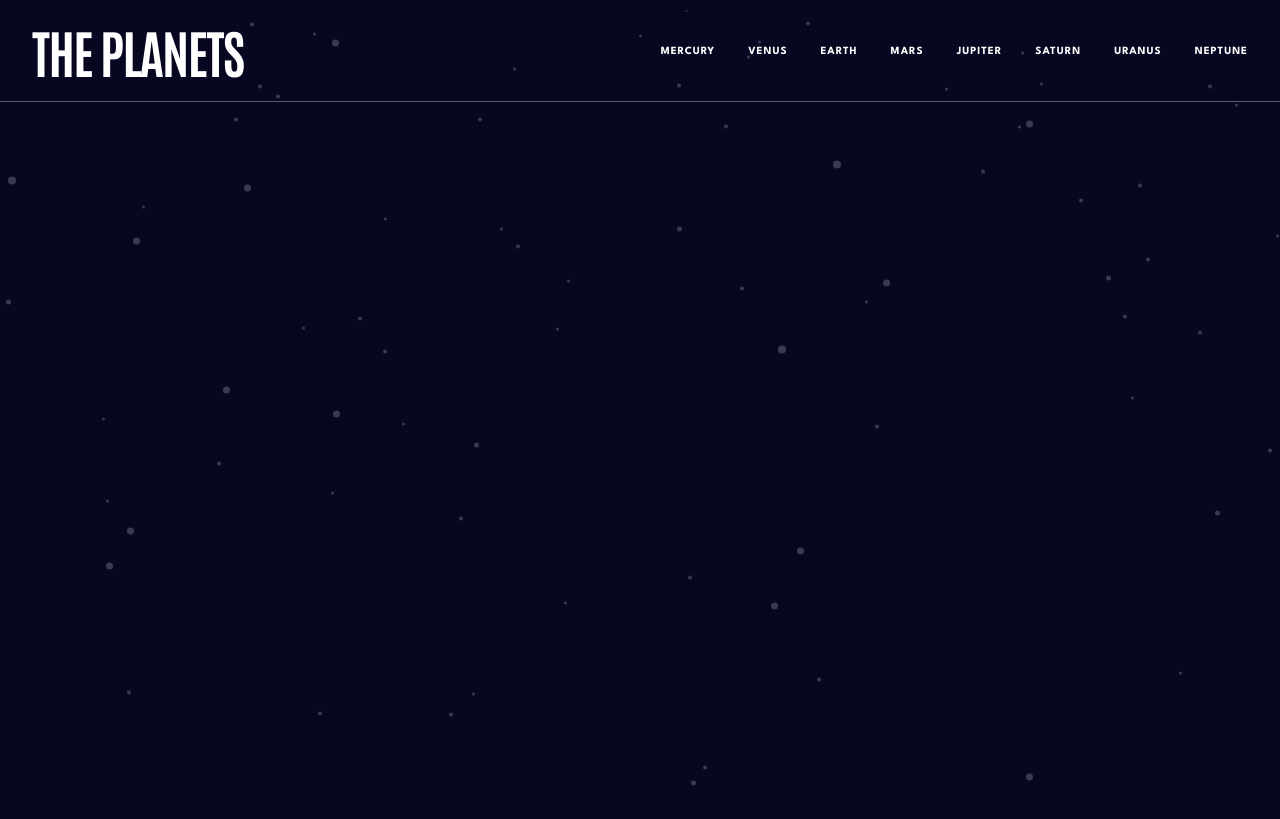
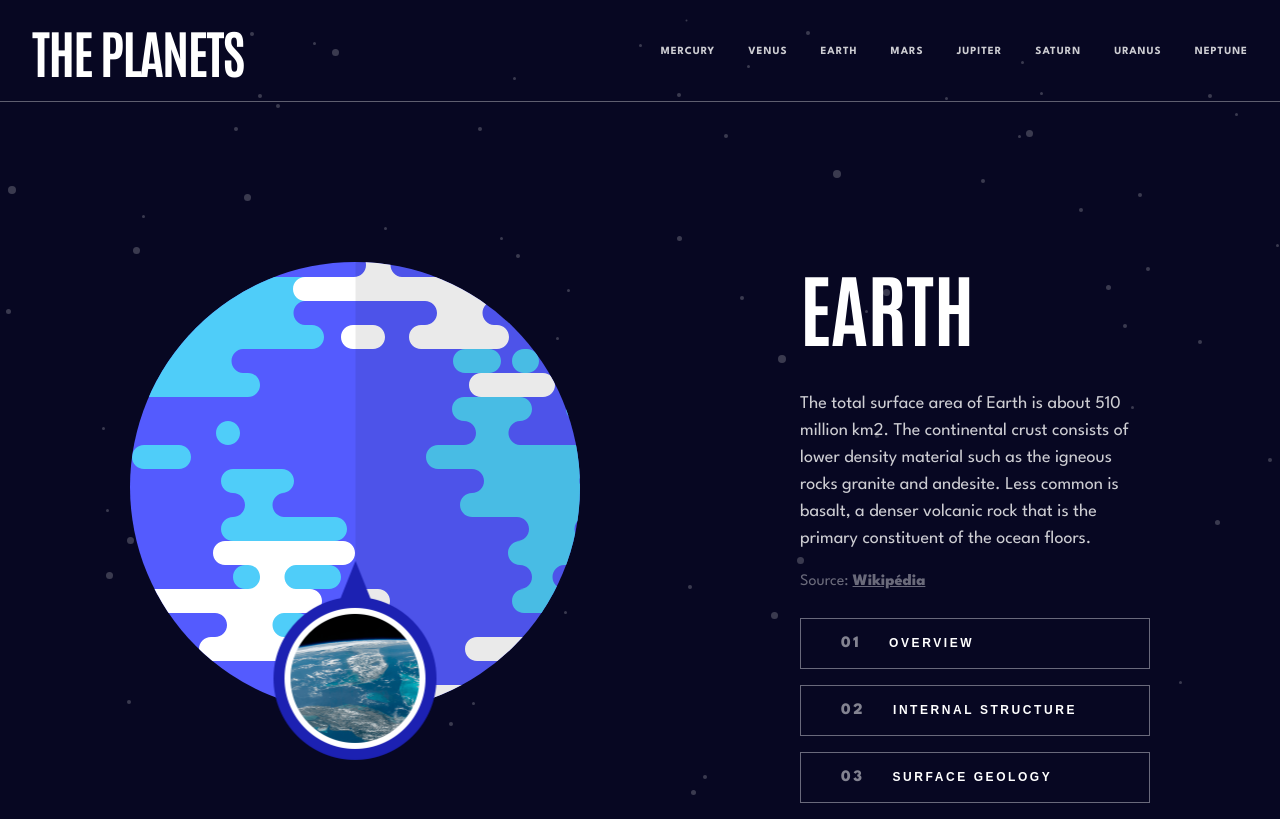
Before and after one commit to Mokalbari/planets-facts, a React (Vite) app: page / in a window 1280 px wide. Built offline with nearby package versions, Linux system fonts and the light colour scheme.

Commit message:
add style in hero container

```diff
--- /dev/null
+++ b/src/components/HeroContent.tsx
@@ -0,0 +1,34 @@
+import '../styles/HeroContent.modules.css'
+
+const HeroContent: React.FC = () => {
+  return (
+    <div className="hero">
+      <h1 className="hero__title">Earth</h1>
+      <p className="hero__content">
+        The total surface area of Earth is about 510 million km2. The
+        continental crust consists of lower density material such as the igneous
+        rocks granite and andesite. Less common is basalt, a denser volcanic
+        rock that is the primary constituent of the ocean floors.
+      </p>
+      <p className="hero__source">
+        Source: <a href="https://www.facebook.com/">Wikipédia</a>
+      </p>
+      <div className="flex-column">
+        <button type="button" className="hero__button">
+          <span className="hero__number-list">01</span>
+          Overview
+        </button>
+        <button type="button" className="hero__button">
+          <span className="hero__number-list">02</span>
+          Internal Structure
+        </button>
+        <button type="button" className="hero__button">
+          <span className="hero__number-list">03</span>
+          Surface Geology
+        </button>
+      </div>
+    </div>
+  )
+}
+
+export default HeroContent
--- /dev/null
+++ b/src/components/HeroImage.tsx
@@ -0,0 +1,14 @@
+import '../styles/HeroImage.modules.css'
+import earth from '../assets/planet-earth.svg'
+import tag from '../assets/geology-earth.png'
+
+const HeroImage: React.FC = () => {
+  return (
+    <div className="hero__image">
+      <img src={earth} alt="Coucou" className="hero__image-main" />
+      <img src={tag} alt="coucou 2" className="hero__image-secondary" />
+    </div>
+  )
+}
+
+export default HeroImage
--- /dev/null
+++ b/src/components/MainHeroContainer.tsx
@@ -0,0 +1,14 @@
+import '../styles/MainHeroContainer.modules.css'
+import HeroContent from './HeroContent'
+import HeroImage from './HeroImage'
+
+const MainHeroContainer: React.FC = () => {
+  return (
+    <main className="container flex-row">
+      <HeroImage />
+      <HeroContent />
+    </main>
+  )
+}
+
+export default MainHeroContainer
--- a/src/pages/App.tsx
+++ b/src/pages/App.tsx
@@ -1,9 +1,11 @@
 import Navbar from '../components/Navbar'
+import MainHeroContainer from '../components/MainHeroContainer'
 
 const App: React.FC = () => {
   return (
     <>
       <Navbar />
+      <MainHeroContainer />
     </>
   )
 }
--- /dev/null
+++ b/src/styles/HeroContent.modules.css
@@ -0,0 +1,45 @@
+.hero {
+  margin-left: 13.75rem;
+  max-width: 350px;
+
+  .hero__title {
+    margin-bottom: 0.5em;
+  }
+
+  .hero__content {
+    font-size: 1.125rem;
+    margin-bottom: 1em;
+    color: hsl(var(--clr-neutral-050) / 0.8);
+  }
+
+  .hero__source {
+    color: hsl(var(--clr-neutral-200) / 0.8);
+    a {
+      text-decoration: underline;
+      font-weight: var(--fw-bold);
+    }
+    margin-bottom: 1.5em;
+  }
+
+  .hero__button {
+    font-size: 0.75rem;
+    padding: 12px;
+    font-weight: 600;
+    line-height: 25px;
+    text-transform: uppercase;
+    letter-spacing: 2.57px;
+    background-color: hsl(var(--clr-neutral-900));
+    color: hsl(var(--clr-neutral-050));
+    border: 1px solid hsl(var(--clr-neutral-200) / 0.8);
+    text-align: left;
+    margin-bottom: 1rem;
+  }
+
+  .hero__number-list {
+    font-family: var(--ff-main);
+    font-size: 1rem;
+    font-weight: var(--fw-bold);
+    margin-inline: 1.75rem;
+    color: hsl(var(--clr-neutral-050) / 0.5);
+  }
+}
--- /dev/null
+++ b/src/styles/HeroImage.modules.css
@@ -0,0 +1,19 @@
+.hero__image {
+  position: relative;
+
+  .hero__image-main {
+    width: 450px;
+    height: auto;
+    object-fit: cover;
+    position: relative;
+  }
+
+  .hero__image-secondary {
+    width: 163px;
+    height: auto;
+    position: absolute;
+    top: 50%;
+    right: 50%;
+    transform: translateX(50%) translateY(10%);
+  }
+}
--- a/src/styles/Navbar.modules.css
+++ b/src/styles/Navbar.modules.css
@@ -6,9 +6,11 @@
 
   .header__menu {
     gap: 2.0625rem;
+    color: hsl(var(--clr-neutral-050) / 0.8);
 
     &:hover {
       cursor: pointer;
     }
   }
+  margin-bottom: 10rem;
 }
--- a/src/styles/index.css
+++ b/src/styles/index.css
@@ -15,6 +15,8 @@
 
   --ff-header: "Antonio", sans-serif;
   --ff-main: "League Spartan", sans-serif;
+
+  --fw-bold: 800;
 }
 
 /* GENERAL STYLING */
@@ -23,7 +25,7 @@ body {
   background: hsl(var(--clr-neutral-900)) url("/public/background-stars.svg")
     center;
   font-family: var(--ff-main);
-  font-size: 14px;
+  font-size: 16px;
   color: hsl(var(--clr-neutral-050));
 }
 
@@ -52,16 +54,6 @@ h4 {
   letter-spacing: 1px;
 }
 
-.global__button {
-  font-size: 0.75rem;
-  font-weight: 600;
-  line-height: 25px;
-  text-transform: uppercase;
-  letter-spacing: 2.57px;
-  background-color: nonborder-e;
-  border: 1px solid hsl(var(--clr-neutral-200));
-}
-
 /* UTILITY CLASSES */
 .flex-row {
   display: flex;
@@ -78,5 +70,6 @@ h4 {
 
 .container {
   width: 80%;
-  max-width: 900px;
+  max-width: 1020px;
+  margin: 0 auto;
 }
```
Also changed, not shown: src/data/data.json (renamed from design/planets-fact-site/starter-code/data.json, +24 -24 lines), src/styles/MainHeroContainer.modules.css (added).
